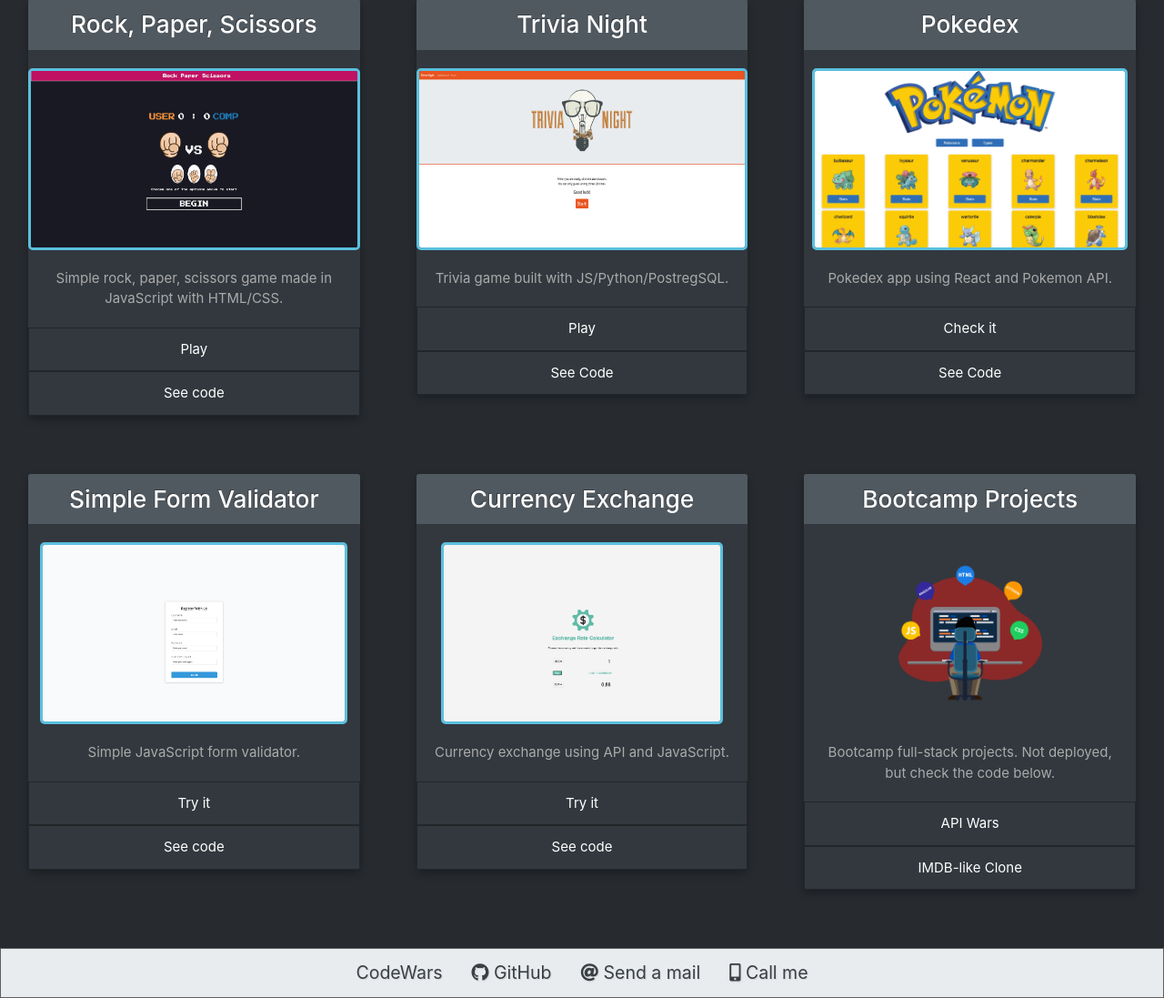
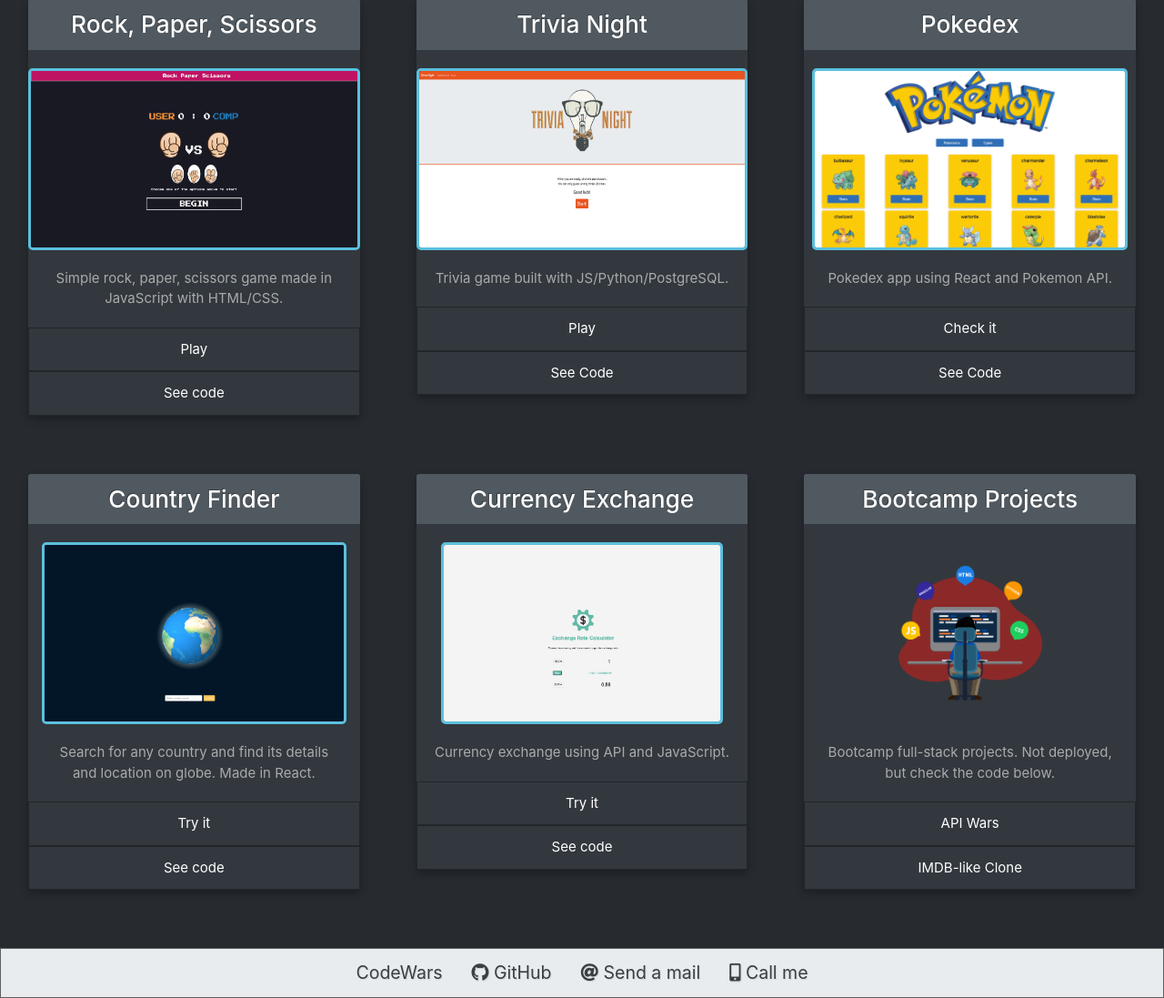
Before and after one commit to soare23/online-portofolio, a Flask app: page / in a window 1280 px wide. Shown: the part 1200-2297 px from the top of the page at 91% size. Run offline with Flask 2, Linux system fonts and the light colour scheme; some libraries are stand-ins or nearby versions.

Commit message:
added globe project + small desing tweaks

```diff
--- a/templates/index-bootstrap.html
+++ b/templates/index-bootstrap.html
@@ -190,7 +190,7 @@
           />
           <div class="card-body">
             <p class="card-text" id="card-text">
-              Trivia game built with JS/Python/PostregSQL.
+              Trivia game built with JS/Python/PostgreSQL.
             </p>
           </div>
           <ul class="list-group list-group-flush">
@@ -238,7 +238,7 @@
       <div class="col-md">
         <div class="card mb-3 ml-3 mr-3" id="card">
           <h3 class="card-header" style="text-align: center" id="card-header">
-            Simple Form Validator
+            Country Finder
           </h3>
           <img
             style="
@@ -247,19 +247,20 @@
               border-color: var(--info);
               border-radius: 5px;
             "
-            src="/static/simple_form_validator_imgs/form_presentation.png"
+            src="/static/imgs/globe.png"
             alt="Card image"
           />
           <div class="card-body">
             <p class="card-text" id="card-text">
-              Simple JavaScript form validator.
+              Search for any country and find its details and location on globe.
+              Made in React.
             </p>
           </div>
           <ul class="list-group list-group-flush">
-            <a href="/form_validator" target="_blank"
+            <a href="https://react-globe-soare23.netlify.app" target="_blank"
               ><li class="list-group-item" id="list-group-item">Try it</li></a
             >
-            <a href="https://github.com/soare23/form_validator" target="_blank"
+            <a href="https://github.com/soare23/react_globe" target="_blank"
               ><li class="list-group-item" id="list-group-item">See code</li></a
             >
           </ul>
```
